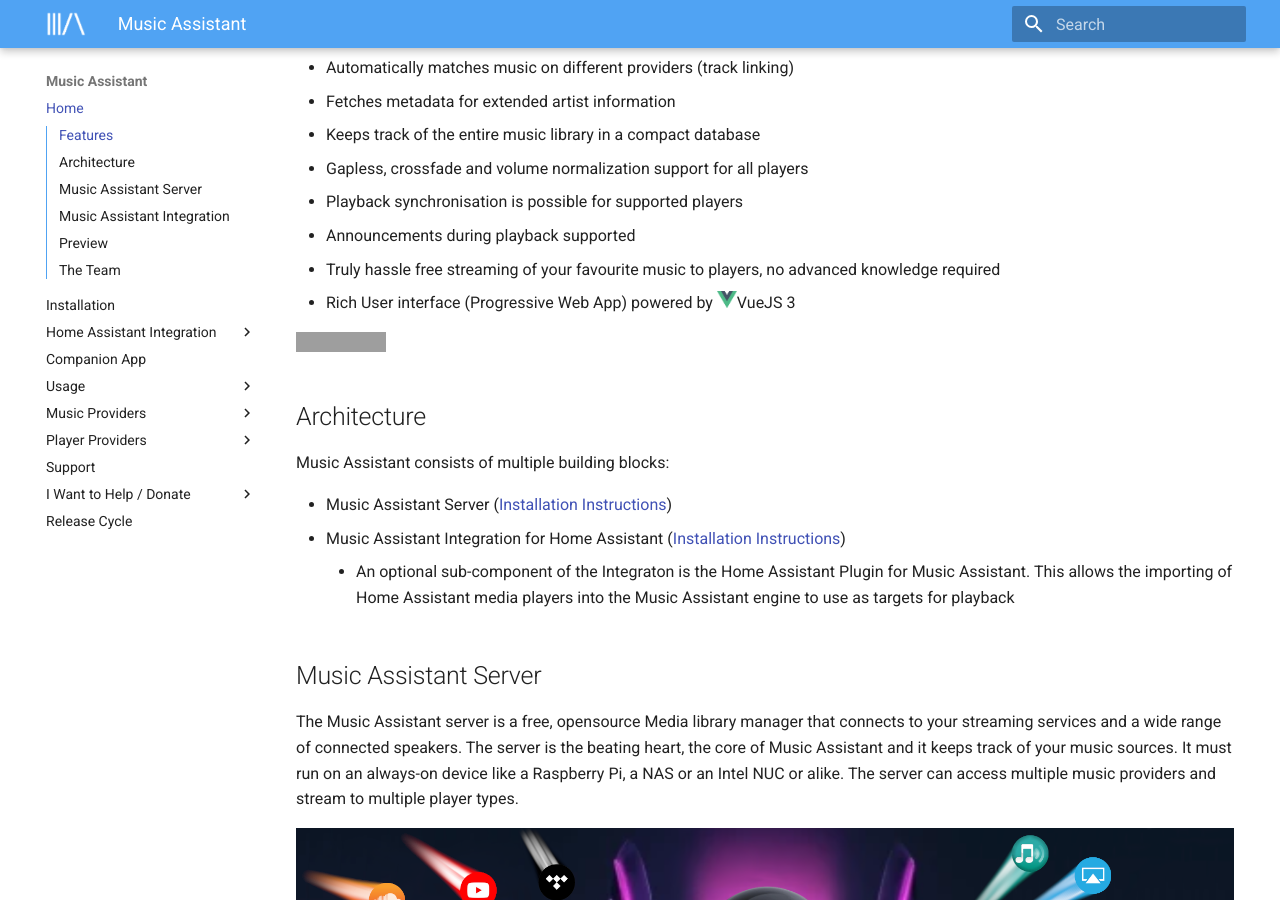
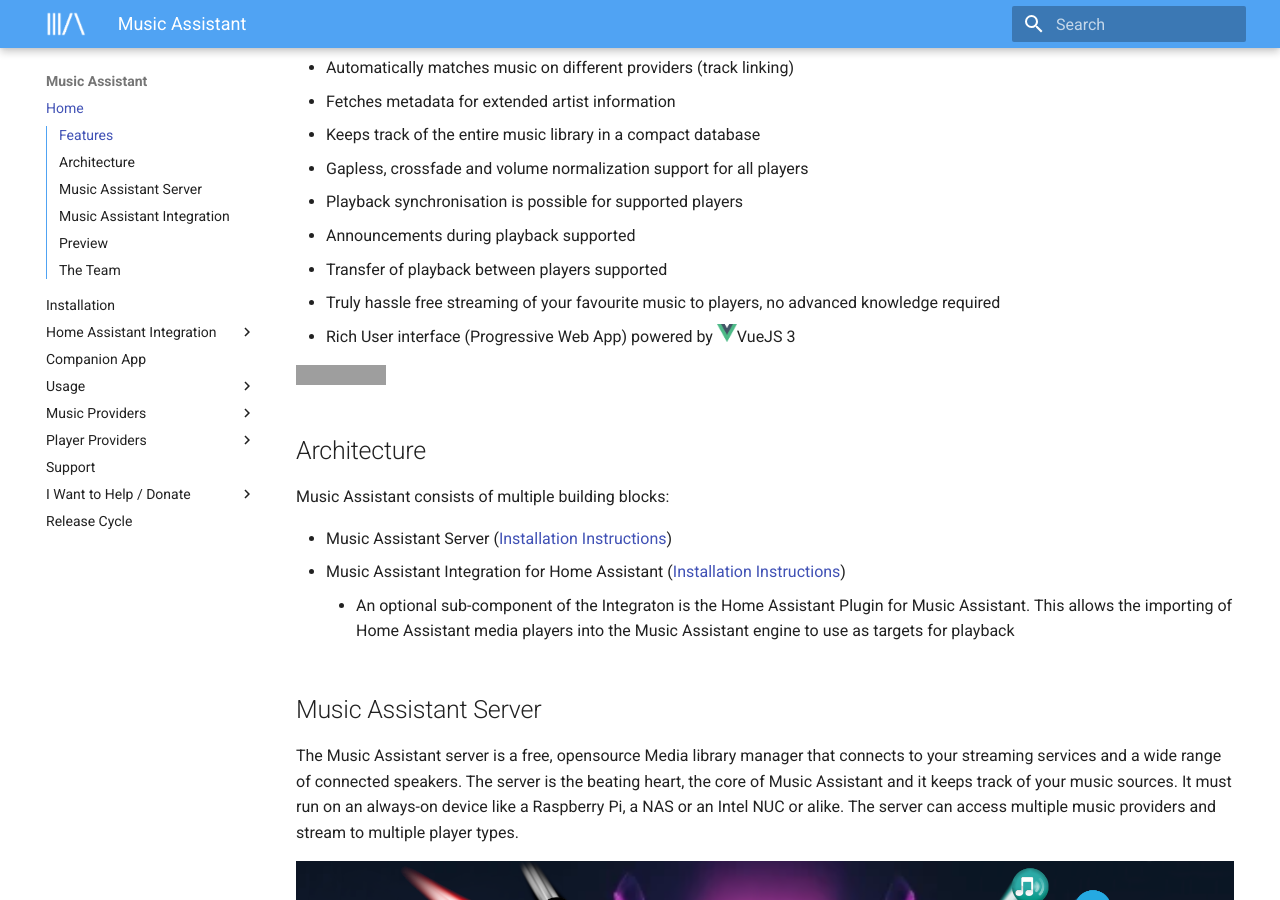
Before and after one commit to pwbriggs/music-assistant.github.io, an MkDocs documentation site: the page built from docs/index.md, in a window 1280 px wide and 900 px high, scrolled down 850 px. Built offline with MkDocs 1.6.1 and Material for MkDocs 9.7.7, drawn with Linux system fonts in a browser that asks for light colours; grey boxes are pictures that could not be loaded.

Commit message:
Add new feature

```diff
--- a/docs/index.md
+++ b/docs/index.md
@@ -19,6 +19,7 @@
 - Gapless, crossfade and volume normalization support for all players
 - Playback synchronisation is possible for supported players
 - Announcements during playback supported
+- Transfer of playback between players supported
 - Truly hassle free streaming of your favourite music to players, no advanced knowledge required
 - Rich User interface (Progressive Web App) powered by ![logo](assets/icons/vue-js-logo.png){width=20 }VueJS 3
 
```
